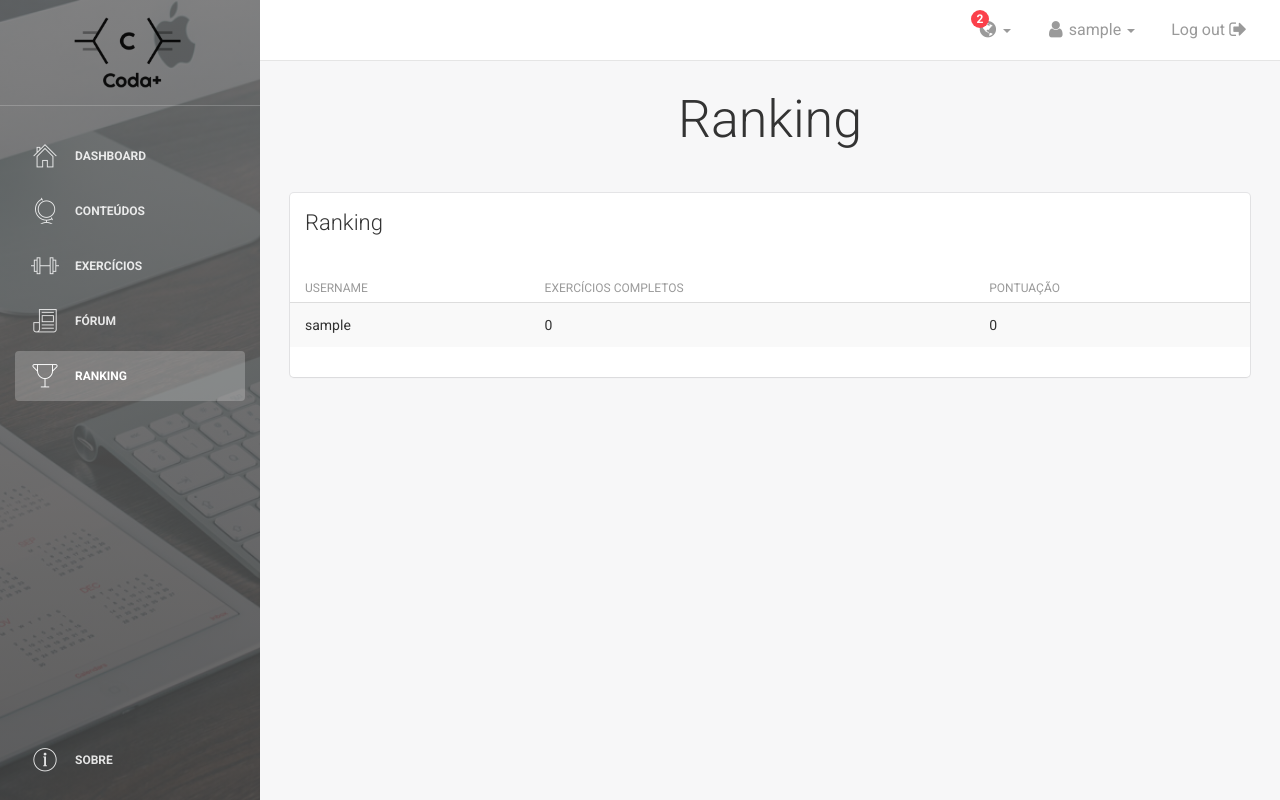
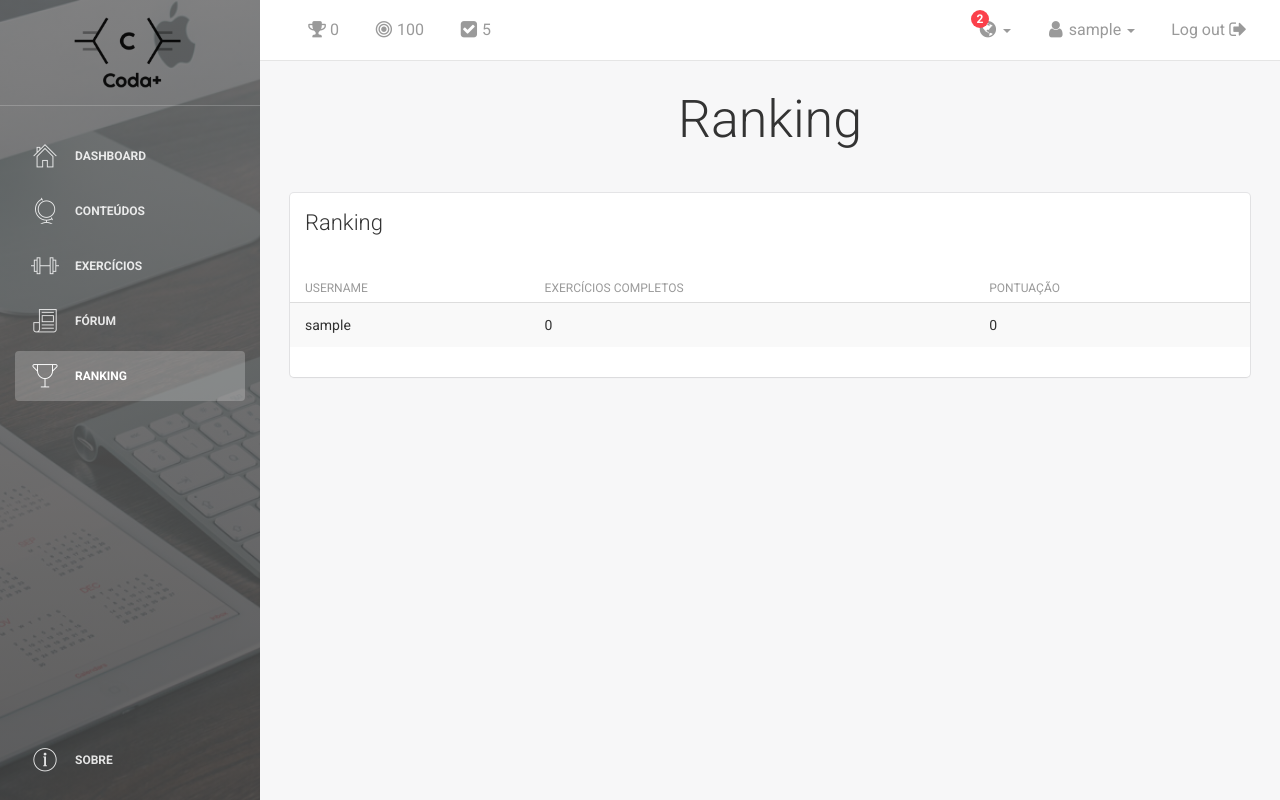
Before and after one commit to CodaMais/CodaMais, a Django app: page /en/ranking/ranking/ in a window 1280 px wide. Run offline with Django 3.2, Linux system fonts and the light colour scheme; the visitor is signed in with stand-in values (Sample User, id 1); data comes from the database, SQL or seed files in the repository; parts of the project's set-up code (start-up, migrations or seed data) failed here and were passed over; some libraries are stand-ins or nearby versions.

Commit message:
Adding visual icons in template.
Singed-off-by: Roger Lenke <rogerlenke@gmail.com>
Signed-off-by: Thiago Nogueira <thiagonf10@gmail.com>

```diff
--- a/CodaMais/templates/general/navigation_bar.html
+++ b/CodaMais/templates/general/navigation_bar.html
@@ -4,7 +4,24 @@
     <div class="container-fluid">
         <div class="collapse navbar-collapse">
             <ul class="nav navbar-nav navbar-left">
-                <!-- Here will be add the others user informations -->
+              <li class="dropdown">
+                <a href="#" class="dropdown-toggle" data-toggle="dropdown">
+                  <i class="fa fa-trophy"></i>
+                  {{ request.user.score }}
+                </a>
+              </li>
+              <li class="dropdown">
+                <a href="#" class="dropdown-toggle" data-toggle="dropdown">
+                  <i class="fa fa-bullseye"></i>
+                  100
+                </a>
+              </li>
+              <li class="dropdown">
+                <a href="#" class="dropdown-toggle" data-toggle="dropdown">
+                  <i class="fa fa-check-square"></i>
+                  5
+                </a>
+              </li>
             </ul>
 
             <ul class="nav navbar-nav navbar-right">
```
